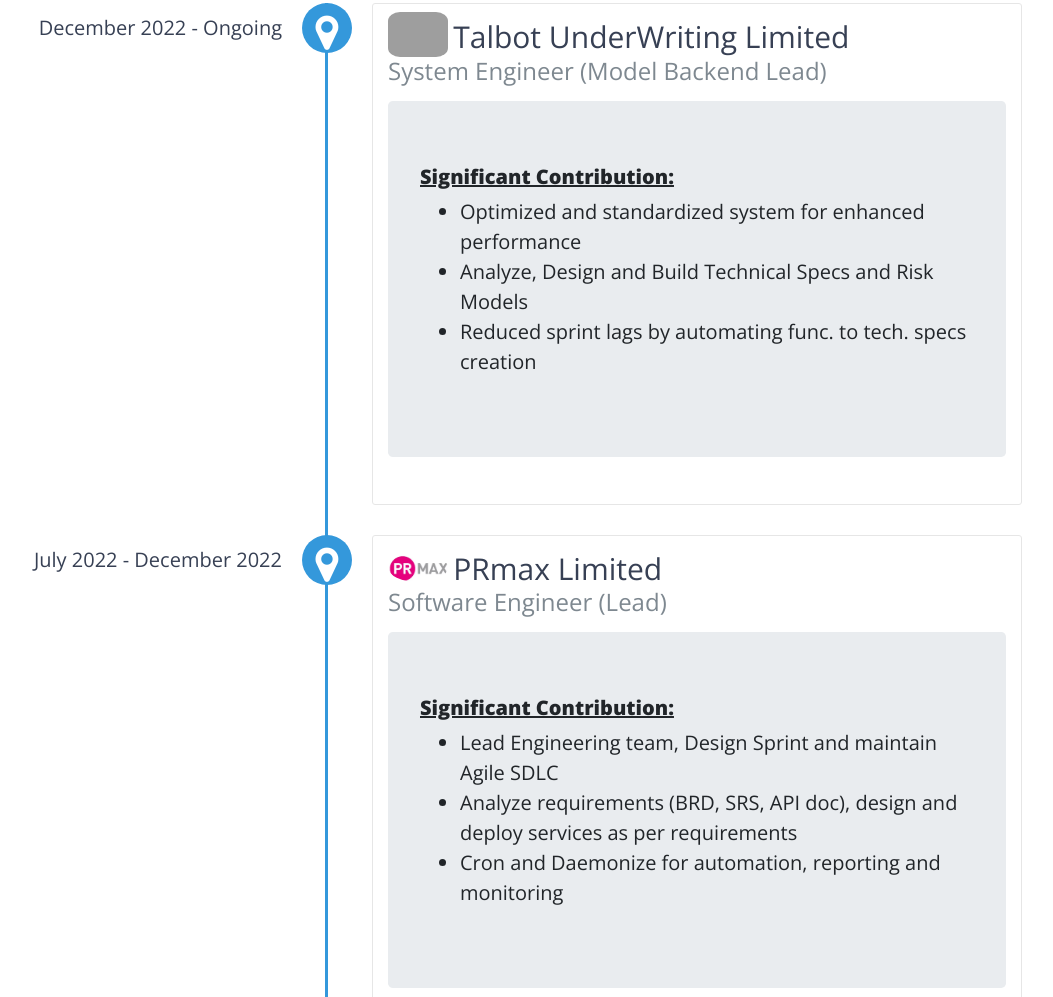
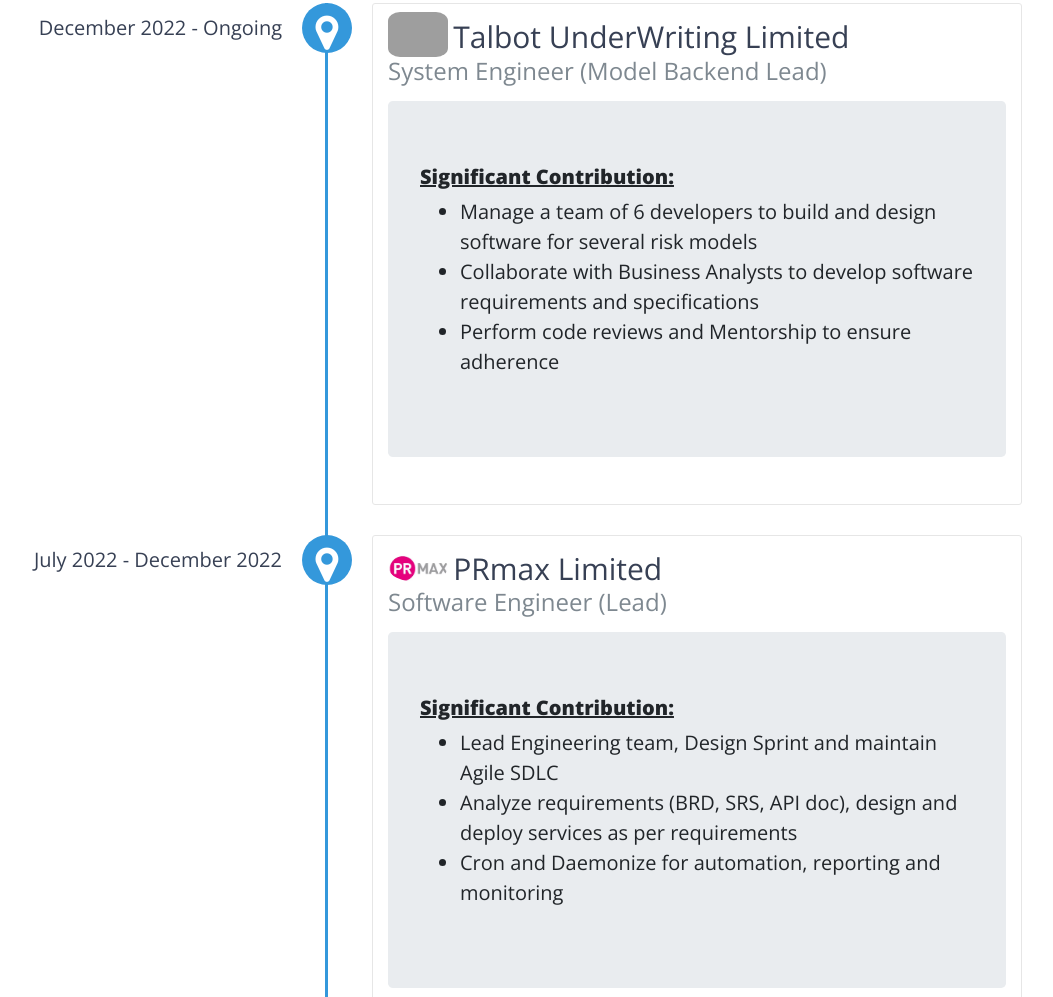
Before and after one commit to Takrim-Rahman-Albi/Takrim-Rahman-Albi.github.io, a website: page index.html in a window 1280 px wide. Shown: the part 3023-4020 px from the top of the page, without its empty margins (118-1171 px from the left). Drawn offline with nearby package versions, Linux system fonts and the light colour scheme; grey boxes are pictures that could not be loaded.

Commit message:
Update: Experience

```diff
--- a/index.html
+++ b/index.html
@@ -574,9 +574,9 @@
                 <div class="container jumbotron contribution-container">
                     <h5><u><b>Significant Contribution:</b></u></h5>
                     <ul>
-                        <li>Optimized and standardized system for enhanced performance</li>
-                        <li>Analyze, Design and Build Technical Specs and Risk Models</li>
-                        <li>Reduced sprint lags by automating func. to tech. specs creation</li>
+                        <li>Manage a team of 6 developers to build and design software for several risk models</li>
+                        <li>Collaborate with Business Analysts to develop software requirements and specifications</li>
+                        <li>Perform code reviews and Mentorship to ensure adherence</li>
                     </ul>
                 </div>
             </div>
```
